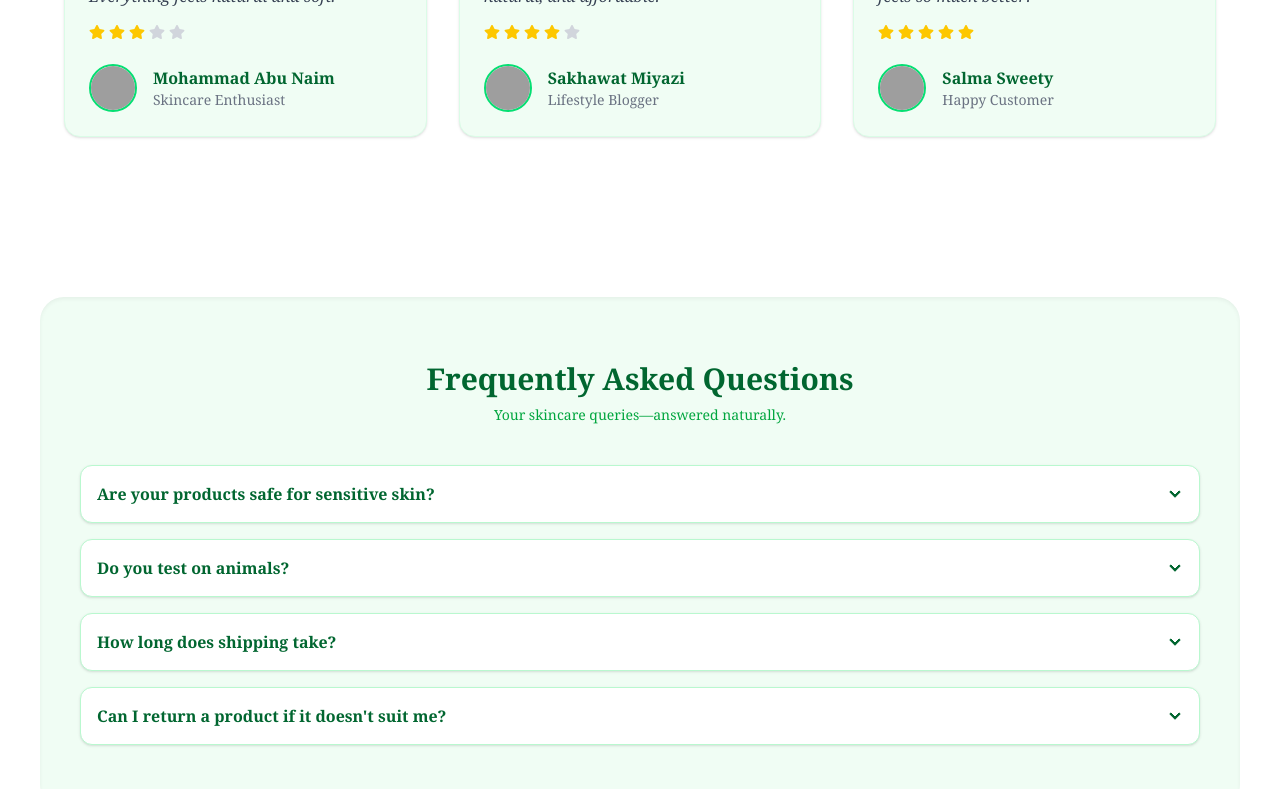
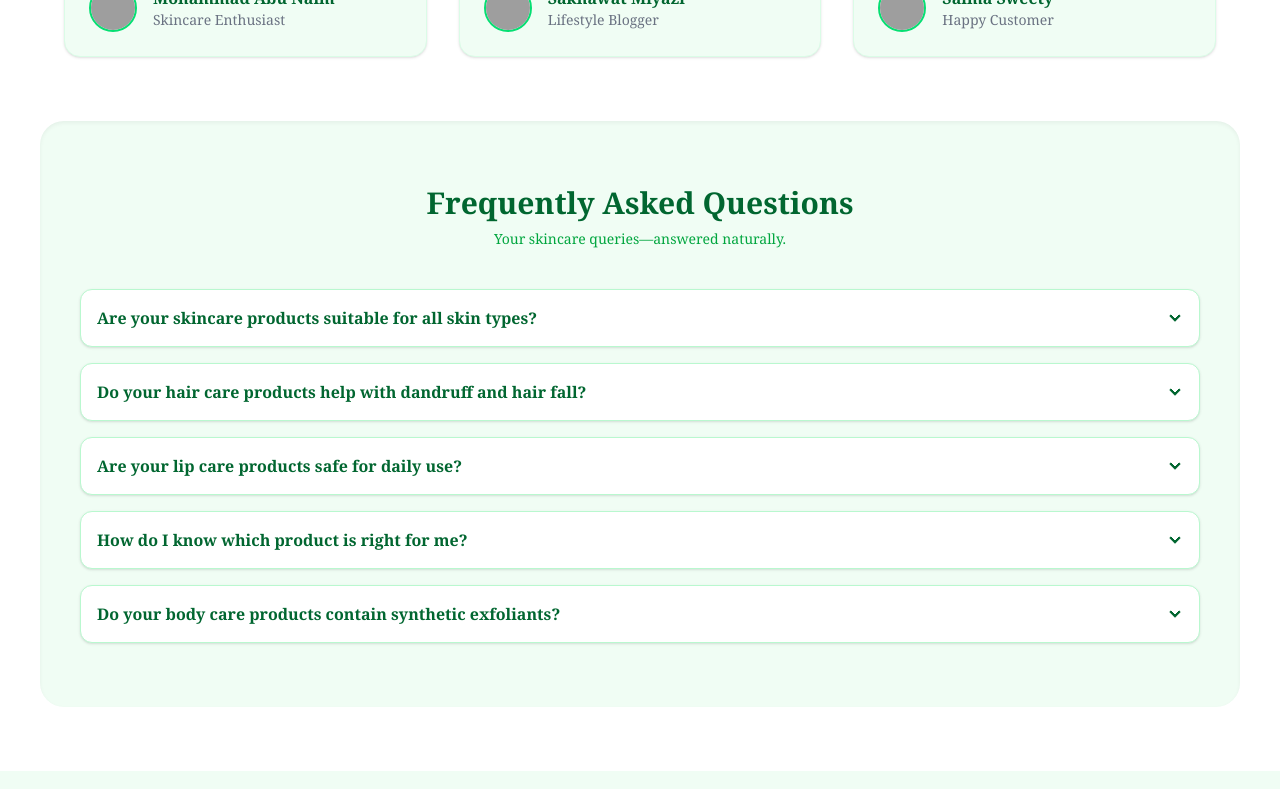
Before and after one commit to md-abu-naim/NatureGlow, a React (Vite) app: page / in a window 1280 px wide. Shown: the part 3920-4709 px from the top of the page. Built offline with nearby package versions, Linux system fonts and the light colour scheme; grey boxes are pictures that could not be loaded.

Commit message:
FAQ section complete

```diff
--- a/src/Pages/Home/FAQ.jsx
+++ b/src/Pages/Home/FAQ.jsx
@@ -2,31 +2,36 @@ import { FaChevronDown } from "react-icons/fa";
 
 const faqs = [
   {
-        question: "Are your products safe for sensitive skin?",
+    question: "Are your skincare products suitable for all skin types?",
     answer:
-            "Absolutely! All our products are formulated with gentle, natural ingredients, making them suitable for all skin types, including sensitive skin.",
+      "Yes! Our products are formulated with natural and non-irritating ingredients like green tea, aloe vera, and rose water, making them safe for dry, oily, and sensitive skin.",
   },
   {
-        question: "Do you test on animals?",
+    question: "Do your hair care products help with dandruff and hair fall?",
     answer:
-            "Never. NatureGlow is 100% cruelty-free. We never test on animals and ensure ethical sourcing for all our ingredients.",
+      "Absolutely. Our Herbal Strengthening Hair Oil and Aloe Neem Shampoo are made with ayurvedic herbs like amla, neem, and bhringraj which target scalp health and reduce hair fall & dandruff.",
   },
   {
-        question: "How long does shipping take?",
+    question: "Are your lip care products safe for daily use?",
     answer:
-            "Standard shipping takes 3-5 business days within Bangladesh. International orders may take 7-12 business days depending on location.",
+      "Yes. Our lip balms and butters are made with shea butter, mint, and rose oil. They're petroleum-free and gentle enough for everyday use, even on chapped lips.",
   },
   {
-        question: "Can I return a product if it doesn't suit me?",
+    question: "How do I know which product is right for me?",
     answer:
-            "Yes. We offer a 7-day return policy for unused products in original packaging. Please contact our support team for assistance.",
+      "We recommend starting with our Face Care or Body Care categories. Each product includes a short bio and detailed features to help you choose based on your skin concern.",
+  },
+  {
+    question: "Do your body care products contain synthetic exfoliants?",
+    answer:
+      "No. Our body scrubs, like the Exfoliating Coffee Scrub, are made with natural ingredients and contain no microplastics or harsh chemicals.",
   },
 ];
 
 const FAQ = () => {
     return (
         <div>
-            <div className="bg-green-50 py-16 px-4 md:px-10 rounded-3xl shadow-inner my-20">
+            <div className="bg-green-50 py-16 px-4 md:px-10 rounded-3xl shadow-inner my-16">
                 <div className="text-center mb-10">
                     <h2 className="text-3xl font-bold text-green-800">Frequently Asked Questions</h2>
                     <p className="text-green-600 text-sm mt-2">Your skincare queries—answered naturally.</p>
--- a/src/Pages/Home/Testimonials.jsx
+++ b/src/Pages/Home/Testimonials.jsx
@@ -10,7 +10,7 @@ const [testimonials, setTestimonials] = useState([])
         .then(res => setTestimonials(res.data))
     },[])
     return (
-        <div className="py-20 px-5">
+        <div className=" px-5">
             <div className="text-center mb-14">
                 <h2 className="text-3xl font-bold text-green-800">What Customers Are Saying</h2>
                 <p className="text-green-600 text-sm mt-2">Real stories from happy skin</p>
```
Lines whose indentation alone changed are shown as unchanged.
